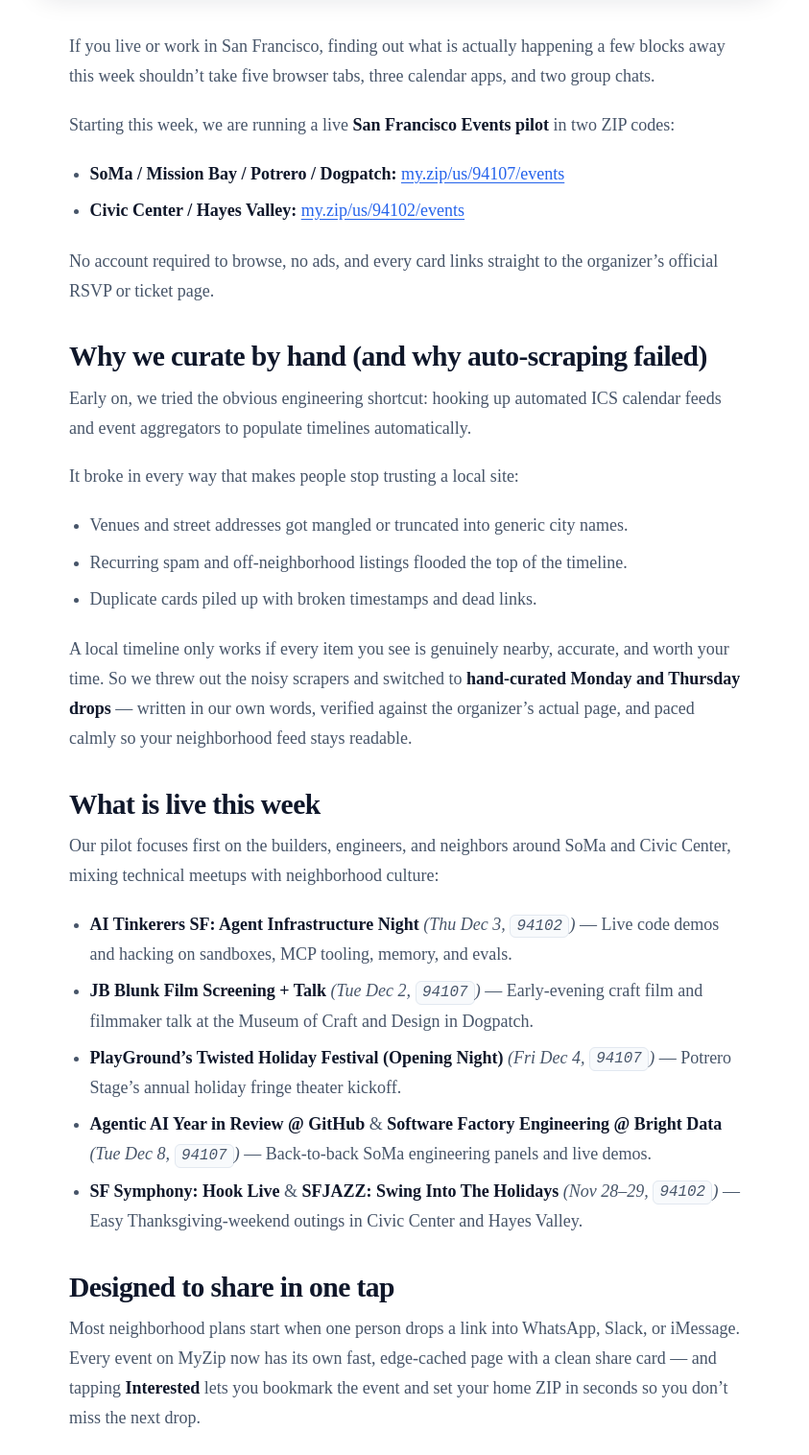
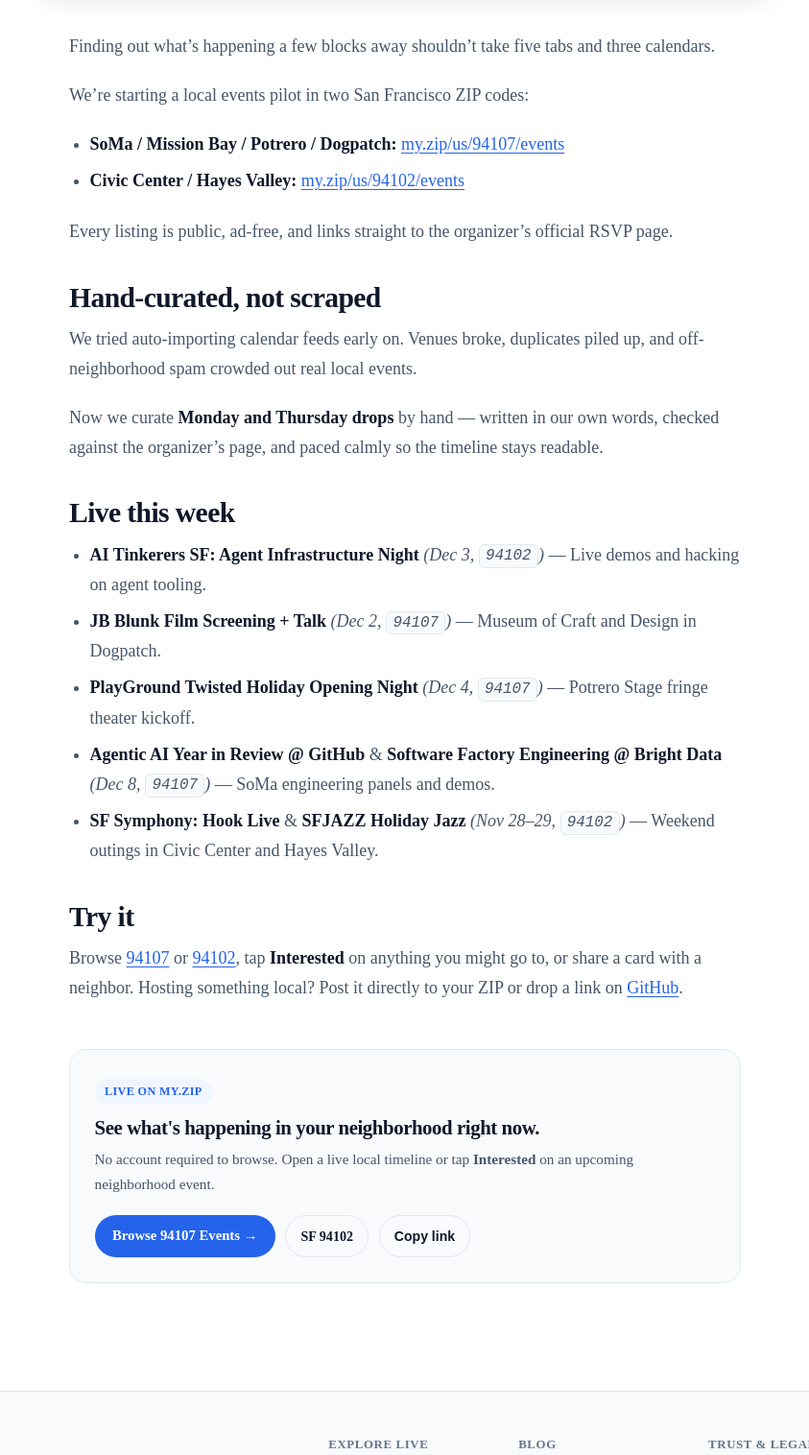
Before and after one commit to CaptainLee2009/myzip-blog, an Astro site: page /blog/sf-events-pilot-94107 in a window 1280 px wide. Shown: the part 868-2384 px from the top of the page at 96% size, without its empty margins (218-1061 px from the left). Built offline with nearby package versions, Linux system fonts and the light colour scheme; Astro itself is replaced by a stand-in of ours.

Commit message:
copy(blog): tighten hero headline/subhead and simplify SF Events pilot post

```diff
--- a/src/content/blog/sf-events-pilot-94107.md
+++ b/src/content/blog/sf-events-pilot-94107.md
@@ -1,49 +1,34 @@
 ---
-title: 'Live in San Francisco: Curated Local Events for 94107 and 94102'
-description: 'Why we stopped auto-scraping calendars, started curating neighborhood events by hand twice a week, and what is live right now in SoMa, Mission Bay, Civic Center, and Hayes Valley.'
+title: 'Curated Local Events in San Francisco (94107 & 94102)'
+description: 'Hand-picked local events twice a week for SoMa, Mission Bay, Civic Center, and Hayes Valley — no login wall, direct RSVP links.'
 pubDate: '2026-11-26'
 heroImage: '../../assets/neighborhood.jpg'
 category: 'Neighborhoods'
 ctaZip: '94107'
 ---
 
-If you live or work in San Francisco, finding out what is actually happening a few blocks away this week shouldn't take five browser tabs, three calendar apps, and two group chats.
+Finding out what's happening a few blocks away shouldn't take five tabs and three calendars.
 
-Starting this week, we are running a live **San Francisco Events pilot** in two ZIP codes:
+We're starting a local events pilot in two San Francisco ZIP codes:
 - **SoMa / Mission Bay / Potrero / Dogpatch:** [my.zip/us/94107/events](https://my.zip/us/94107/events)
 - **Civic Center / Hayes Valley:** [my.zip/us/94102/events](https://my.zip/us/94102/events)
 
-No account required to browse, no ads, and every card links straight to the organizer's official RSVP or ticket page.
+Every listing is public, ad-free, and links straight to the organizer's official RSVP page.
 
-## Why we curate by hand (and why auto-scraping failed)
+## Hand-curated, not scraped
 
-Early on, we tried the obvious engineering shortcut: hooking up automated ICS calendar feeds and event aggregators to populate timelines automatically.
+We tried auto-importing calendar feeds early on. Venues broke, duplicates piled up, and off-neighborhood spam crowded out real local events.
 
-It broke in every way that makes people stop trusting a local site:
-- Venues and street addresses got mangled or truncated into generic city names.
-- Recurring spam and off-neighborhood listings flooded the top of the timeline.
-- Duplicate cards piled up with broken timestamps and dead links.
+Now we curate **Monday and Thursday drops** by hand — written in our own words, checked against the organizer's page, and paced calmly so the timeline stays readable.
 
-A local timeline only works if every item you see is genuinely nearby, accurate, and worth your time. So we threw out the noisy scrapers and switched to **hand-curated Monday and Thursday drops** — written in our own words, verified against the organizer's actual page, and paced calmly so your neighborhood feed stays readable.
+## Live this week
 
-## What is live this week
+- **AI Tinkerers SF: Agent Infrastructure Night** *(Dec 3, `94102`)* — Live demos and hacking on agent tooling.
+- **JB Blunk Film Screening + Talk** *(Dec 2, `94107`)* — Museum of Craft and Design in Dogpatch.
+- **PlayGround Twisted Holiday Opening Night** *(Dec 4, `94107`)* — Potrero Stage fringe theater kickoff.
+- **Agentic AI Year in Review @ GitHub** & **Software Factory Engineering @ Bright Data** *(Dec 8, `94107`)* — SoMa engineering panels and demos.
+- **SF Symphony: Hook Live** & **SFJAZZ Holiday Jazz** *(Nov 28–29, `94102`)* — Weekend outings in Civic Center and Hayes Valley.
 
-Our pilot focuses first on the builders, engineers, and neighbors around SoMa and Civic Center, mixing technical meetups with neighborhood culture:
+## Try it
 
-- **AI Tinkerers SF: Agent Infrastructure Night** *(Thu Dec 3, `94102`)* — Live code demos and hacking on sandboxes, MCP tooling, memory, and evals.
-- **JB Blunk Film Screening + Talk** *(Tue Dec 2, `94107`)* — Early-evening craft film and filmmaker talk at the Museum of Craft and Design in Dogpatch.
-- **PlayGround's Twisted Holiday Festival (Opening Night)** *(Fri Dec 4, `94107`)* — Potrero Stage's annual holiday fringe theater kickoff.
-- **Agentic AI Year in Review @ GitHub** & **Software Factory Engineering @ Bright Data** *(Tue Dec 8, `94107`)* — Back-to-back SoMa engineering panels and live demos.
-- **SF Symphony: Hook Live** & **SFJAZZ: Swing Into The Holidays** *(Nov 28–29, `94102`)* — Easy Thanksgiving-weekend outings in Civic Center and Hayes Valley.
-
-## Designed to share in one tap
-
-Most neighborhood plans start when one person drops a link into WhatsApp, Slack, or iMessage. Every event on MyZip now has its own fast, edge-cached page with a clean share card — and tapping **Interested** lets you bookmark the event and set your home ZIP in seconds so you don't miss the next drop.
-
-## Help us make your ZIP better
-
-We are deliberately starting small with `94107` and `94102` so we can get the signal-to-noise ratio right before expanding outward.
-
-1. Browse what's coming up in [94107](https://my.zip/us/94107/events) or [94102](https://my.zip/us/94102/events).
-2. Tap **Interested** on anything you might go to.
-3. Hosting a local meetup, demo night, or block event? Post it directly to your ZIP timeline — or drop a note on [GitHub](https://github.com/CaptainLee2009/myzip-blog/issues) and we'll include it in the next Monday or Thursday drop.
+Browse [94107](https://my.zip/us/94107/events) or [94102](https://my.zip/us/94102/events), tap **Interested** on anything you might go to, or share a card with a neighbor. Hosting something local? Post it directly to your ZIP or drop a link on [GitHub](https://github.com/CaptainLee2009/myzip-blog/issues).
--- a/src/pages/index.astro
+++ b/src/pages/index.astro
@@ -29,11 +29,9 @@ const [featured, ...rest] = posts;
 		<main>
 			<section class="hero">
 				<span class="badge">Hyper-Local Agentic Timeline</span>
-				<h1>Stories from the neighborhood internet.</h1>
+				<h1>Stories from the neighborhood.</h1>
 				<p class="hero-sub">
-					Field notes, product launches, and engineering deep dives from the founder building
-					<a href="https://my.zip" target="_blank" rel="noopener">MyZip</a> — open, chronological timelines
-					scoped to your ZIP code.
+					Updates and stories from <a href="https://my.zip" target="_blank" rel="noopener">MyZip</a> — live timelines for your ZIP code.
 				</p>
 
 				<form class="zip-jump" id="zip-jump-form" action="https://my.zip/us/94107" method="get">
```
